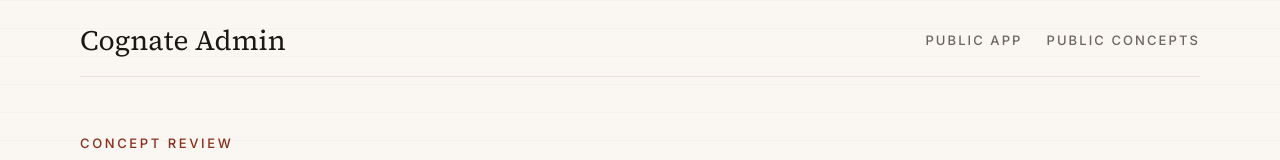
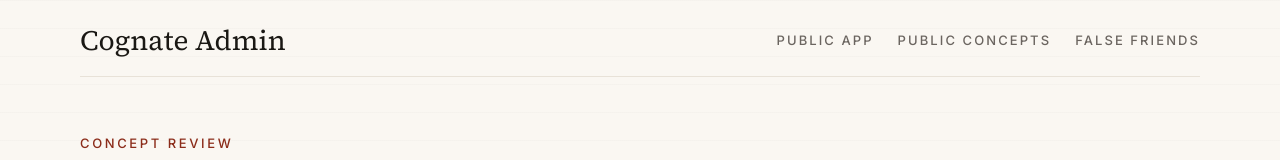
Before and after one commit to danielbrydenjohnson/cognate, a Next.js app: page /admin/concepts in a window 1280 px wide. Shown: the top 160 px of the page. Built offline with nearby package versions, Linux system fonts and the light colour scheme; no server answers; the database is empty; a web font is replaced by a local one.

Commit message:
Add false friends links to admin concept pages

```diff
--- a/app/admin/concepts/[id]/page.tsx
+++ b/app/admin/concepts/[id]/page.tsx
@@ -46,6 +46,9 @@ export default async function AdminConceptDetailPage({
             </Link>
             <Link href="/admin/concepts" className="hover:text-accent">
               All concepts
+            </Link>
+            <Link href="/admin/false-friends" className="hover:text-accent">
+              False friends
             </Link>
           </nav>
         </header>
--- a/app/admin/concepts/page.tsx
+++ b/app/admin/concepts/page.tsx
@@ -18,6 +18,9 @@ export default function AdminConceptsPage() {
             </Link>
             <Link href="/concept" className="hover:text-accent">
               Public concepts
+            </Link>
+            <Link href="/admin/false-friends" className="hover:text-accent">
+              False friends
             </Link>
           </nav>
         </header>
```
